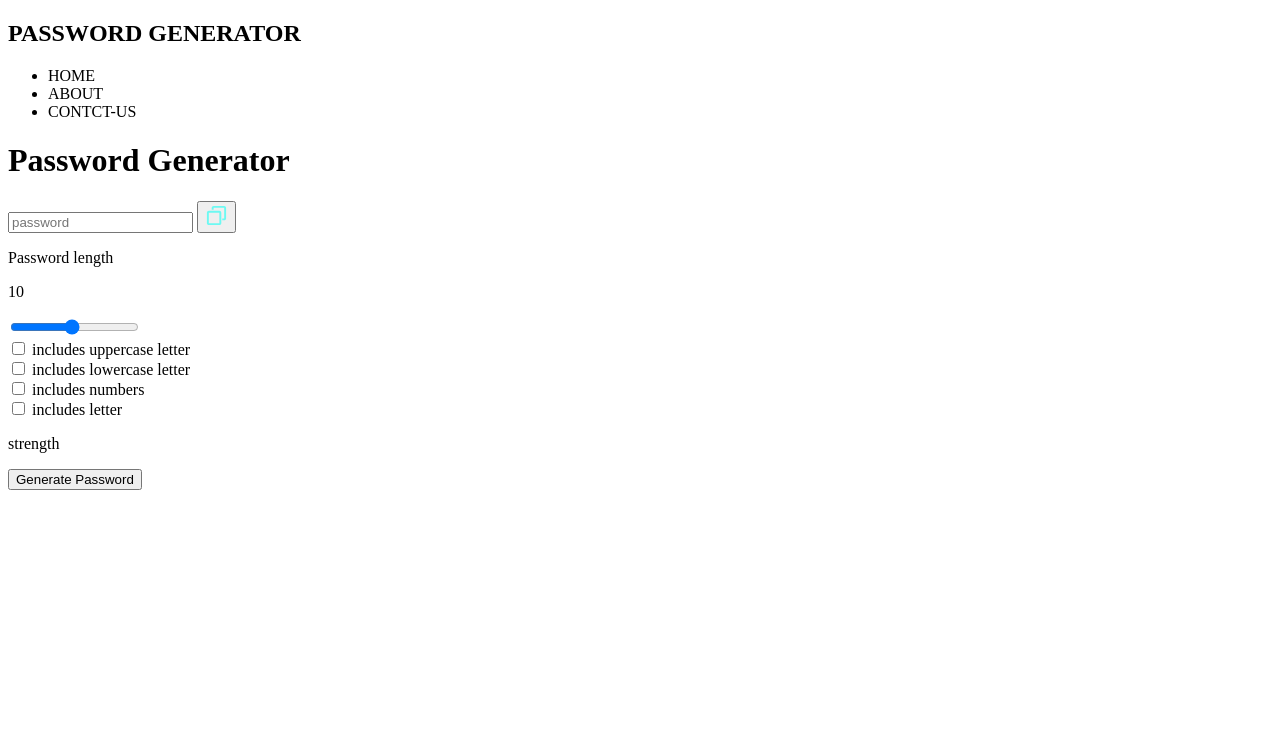
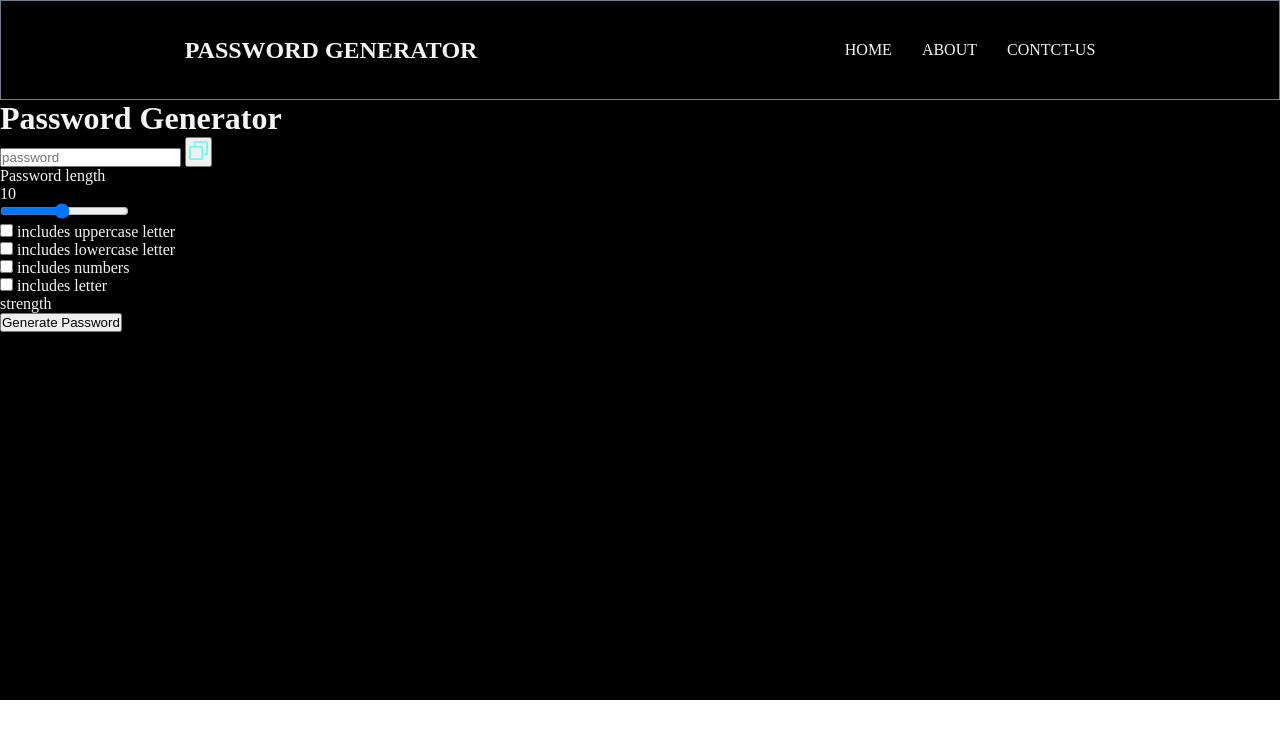
Before and after one commit to Chandrabhan3010/Password_generator, a plain HTML site: page index.html in a window 1280 px wide. Drawn offline with Linux system fonts and the light colour scheme.

Commit message:
css adding

```diff
--- a/index.html
+++ b/index.html
@@ -5,12 +5,13 @@
     <meta charset="UTF-8">
     <meta name="viewport" content="width=device-width, initial-scale=1.0">
     <title>Password-generator</title>
+    <link rel="stylesheet" href="./style.css">
 </head>
 
 <body>
-    <div class="container">
+    <div class="navbar">
         <h2>PASSWORD GENERATOR</h2>
-        <ul>
+        <ul class="nav-ul">
             <li>HOME</li>
             <li>ABOUT</li>
             <li>CONTCT-US</li>
--- /dev/null
+++ b/style.css
@@ -0,0 +1,37 @@
+*{
+    margin: 0;
+    padding: 0;
+    box-sizing: border-box;
+}
+/* navbar started */
+.navbar{
+    background-color: black;
+    width: 100%;
+    height: 100px;
+    display: flex;
+    align-items: center;
+    justify-content: space-around;
+    color: whitesmoke;
+    border: slategrey 1px solid;
+}
+.nav-ul{
+    list-style: none;
+    display: flex;
+    align-items: center;
+    justify-content: space-between;
+    gap: 30px;
+}
+.nav-ul li:hover{
+    scale: 1.5 ;
+}
+/* navbar done */
+/* section started */
+.wrapper{
+    background-color: black;
+    width: 100%;
+    height: 600px;
+    color: whitesmoke;
+
+}
+
+/* section ended */
```
